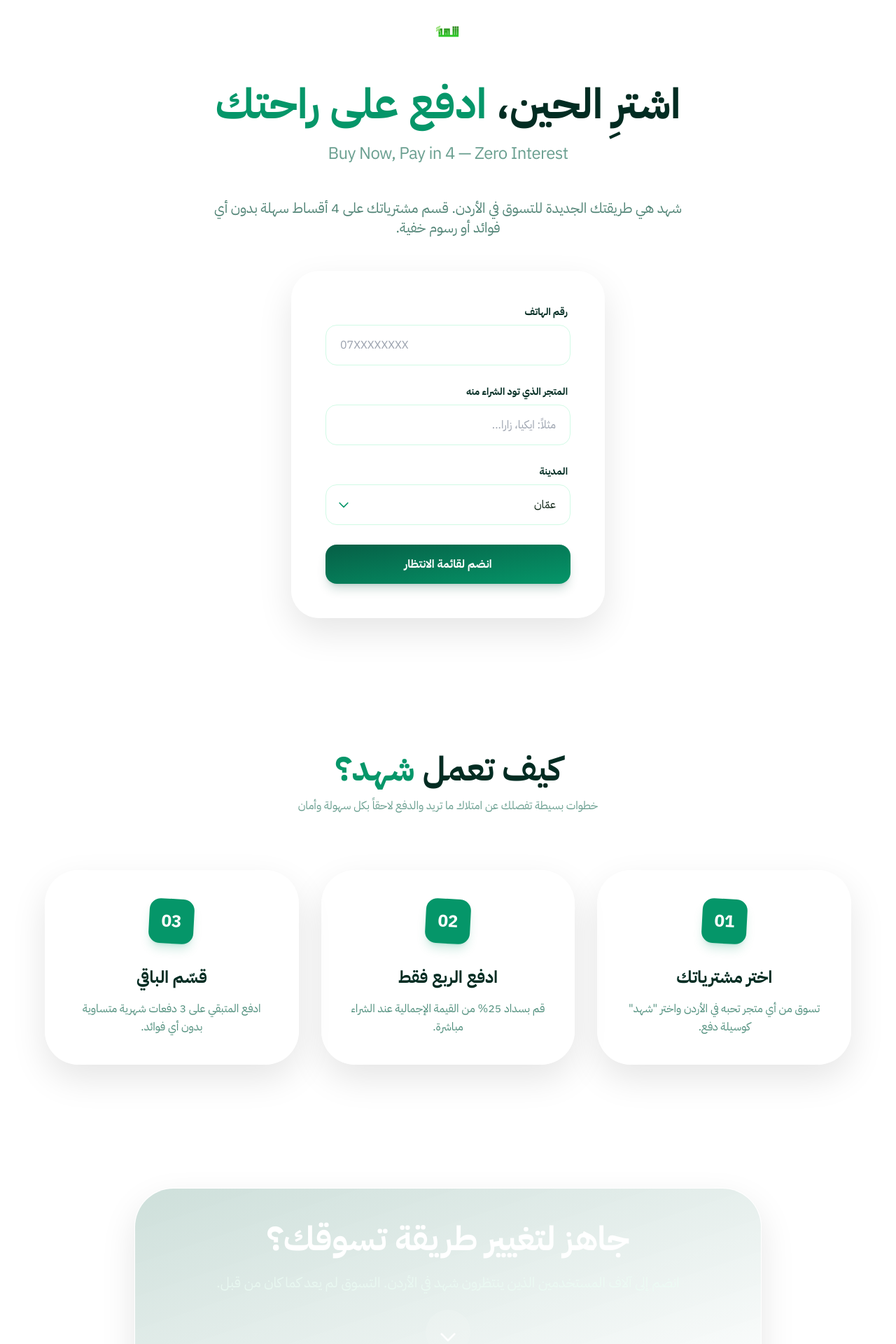
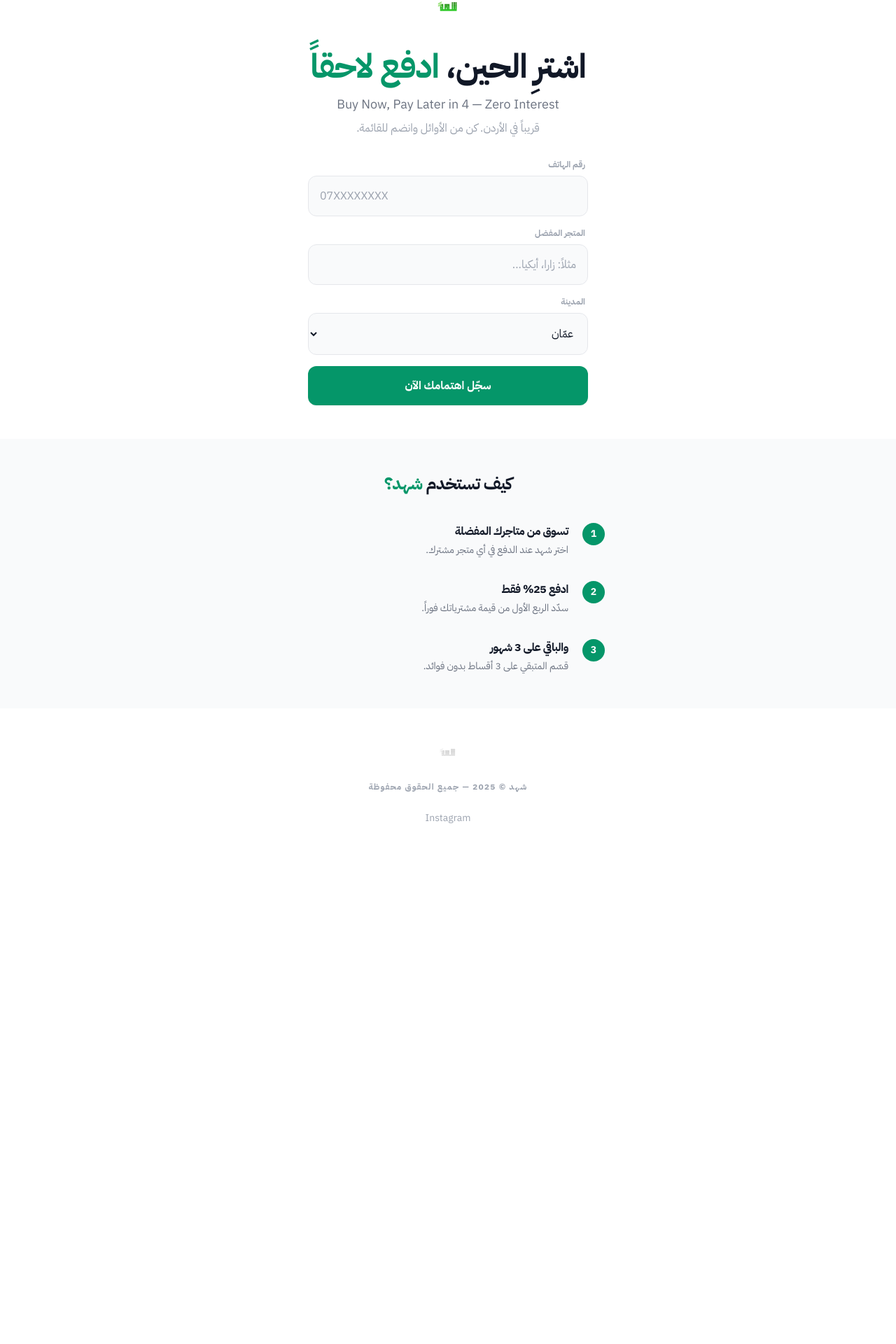
Before and after one commit to AL-atharbeh/shahed-waitlist, a Next.js app: page / in a window 1280 px wide. Shown: the part 73-1993 px from the top of the page at 70% size. After the commit the page ends 1301 px from the top, so only its background shows below. Built offline with nearby package versions, Linux system fonts and the light colour scheme.

Commit message:
Update design to match main project branding

```diff
--- a/app/globals.css
+++ b/app/globals.css
@@ -20,58 +20,49 @@
 
 :root {
   --background: #ffffff;
-  --foreground: #0a1f10;
-  --emerald-950: #022c22;
-  --emerald-600: #059669;
-  --emerald-500: #10b981;
+  --foreground: #111827;
+  --primary: #059669;
 }
 
 body {
   background-color: var(--background);
   color: var(--foreground);
   font-family: 'IBM Plex Sans Arabic', sans-serif;
-  overflow-x: hidden;
+  -webkit-font-smoothing: antialiased;
 }
 
 @layer base {
   h1, h2, h3, h4, h5, h6 {
-    @apply font-bold font-sans;
+    @apply font-bold tracking-tight;
   }
 }
 
-.gold-gradient-text {
-  @apply bg-clip-text text-transparent bg-gradient-to-r from-amber-200 via-yellow-400 to-amber-600;
+/* Simplified Animations */
+.fade-in {
+  animation: fadeIn 0.5s ease-out forwards;
 }
 
-.glass-card {
-  @apply bg-white/75 backdrop-blur-xl border border-white/60 shadow-premium;
+@keyframes fadeIn {
+  from { opacity: 0; transform: translateY(10px); }
+  to { opacity: 1; transform: translateY(0); }
 }
 
-.animate-fade-in-up {
-  opacity: 0;
-  animation: fadeInUp 0.8s cubic-bezier(0.16, 1, 0.3, 1) forwards;
-}
-
-@keyframes fadeInUp {
-  from {
-    opacity: 0;
-    transform: translateY(30px);
-  }
-  to {
-    opacity: 1;
-    transform: translateY(0);
-  }
-}
-
-/* Custom styles for form inputs */
+/* Clean Input Styles */
 input, select {
-  @apply bg-white/50 border border-emerald-100 rounded-2xl px-5 py-4 outline-none transition-all duration-300;
+  @apply w-full bg-gray-50 border border-gray-200 rounded-xl px-4 py-4 text-base transition-all duration-200 outline-none;
 }
 
 input:focus, select:focus {
-  @apply border-emerald-500 ring-4 ring-emerald-500/10 bg-white;
+  @apply border-emerald-600 bg-white ring-4 ring-emerald-50;
 }
 
 .btn-primary {
-  @apply bg-gradient-to-br from-emerald-800 to-emerald-600 text-white font-bold py-4 px-8 rounded-2xl shadow-lg shadow-emerald-900/20 hover:scale-[1.02] active:scale-[0.98] transition-all;
+  @apply bg-emerald-600 text-white font-bold py-4 px-6 rounded-xl transition-all active:scale-[0.98] disabled:opacity-50 shadow-sm hover:bg-emerald-700;
 }
+
+/* Mobile optimizations */
+@media (max-width: 640px) {
+  .container {
+    @apply px-6;
+  }
+}
--- a/app/page.tsx
+++ b/app/page.tsx
@@ -5,75 +5,30 @@
 
 export default function Home() {
   return (
-    <main className="min-h-screen flex flex-col bg-[#ffffff] selection:bg-emerald-100 selection:text-emerald-900">
-      {/* Dynamic Background Elements */}
-      <div className="fixed inset-0 -z-10 overflow-hidden pointer-events-none">
-        <div className="absolute top-0 left-1/4 w-96 h-96 bg-emerald-50 rounded-full blur-[120px] opacity-70"></div>
-        <div className="absolute bottom-0 right-1/4 w-96 h-96 bg-emerald-100/40 rounded-full blur-[120px] opacity-70"></div>
+    <main className="min-h-screen flex flex-col bg-white">
+      <div className="flex-grow">
+        <Hero />
+        <WaitlistForm />
+        <HowItWorks />
       </div>
 
-      <div className="flex-grow">
-        <Hero />
-
-        <section className="px-4 pb-24 relative">
-          {/* Subtle phone mockup or decorative element if needed */}
-          <div className="absolute top-0 left-1/2 -translate-x-1/2 -z-10 opacity-5 blur-2xl">
-            <div className="w-80 h-80 bg-emerald-600 rounded-full"></div>
-          </div>
-          <WaitlistForm />
-        </section>
-
-        <HowItWorks />
-
-        {/* Call to Action or extra info section */}
-        <section className="py-20 px-4 text-center">
-          <div className="max-w-4xl mx-auto glass-card p-12 rounded-[3.5rem] bg-emerald-950 text-white overflow-hidden relative">
-            <div className="absolute top-0 left-0 w-full h-full bg-gradient-to-br from-emerald-800/20 to-transparent"></div>
-            <div className="relative z-10">
-              <h2 className="text-3xl md:text-5xl font-bold mb-6">جاهز لتغيير طريقة تسوقك؟</h2>
-              <p className="text-emerald-50/70 text-lg md:text-xl mb-10 max-w-2xl mx-auto font-medium">
-                انضم إلى آلاف المستخدمين الذين ينتظرون شهد في الأردن. التسوق لم يعد كما كان من قبل.
-              </p>
-              <div className="flex justify-center">
-                <div className="h-16 w-16 bg-white/10 rounded-full flex items-center justify-center animate-bounce">
-                  <svg className="w-8 h-8 text-white" fill="none" stroke="currentColor" viewBox="0 0 24 24">
-                    <path strokeLinecap="round" strokeLinejoin="round" strokeWidth="2" d="M19 14l-7 7-7-7"></path>
-                  </svg>
-                </div>
-              </div>
-            </div>
-          </div>
-        </section>
-      </div>
-
-      <footer className="py-16 px-4 border-t border-emerald-50 bg-white">
-        <div className="max-w-6xl mx-auto flex flex-col md:flex-row justify-between items-center gap-8">
-          <div className="flex flex-col items-center md:items-start gap-4">
+      <footer className="py-12 px-6 text-center border-t border-gray-50">
+        <div className="max-w-md mx-auto space-y-6">
+          <div className="flex justify-center opacity-30 grayscale">
             <Image
               src="/images/logo_shahadd.png"
-              alt="Shahed Logo"
-              width={100}
-              height={40}
-              className="h-10 w-auto grayscale opacity-50 hover:grayscale-0 hover:opacity-100 transition-all cursor-pointer"
+              alt="شهد"
+              width={80}
+              height={32}
+              className="h-8 w-auto object-contain"
             />
-            <p className="text-emerald-900/40 text-sm font-bold">
-              شهد © 2025 — جميع الحقوق محفوظة
-            </p>
           </div>
-
-          <div className="flex items-center gap-8">
-            <a
-              href="https://instagram.com/shahed.jo"
-              target="_blank"
-              rel="noopener noreferrer"
-              className="group flex items-center gap-3 text-emerald-900/50 hover:text-emerald-600 transition-all font-bold"
-            >
-              <span>@shahed.jo</span>
-              <div className="w-10 h-10 bg-emerald-50 group-hover:bg-emerald-100 rounded-full flex items-center justify-center transition-colors">
-                <svg className="w-5 h-5" fill="currentColor" viewBox="0 0 24 24">
-                  <path d="M12 2.163c3.204 0 3.584.012 4.85.07 3.252.148 4.771 1.691 4.919 4.919.058 1.265.069 1.645.069 4.849 0 3.205-.012 3.584-.069 4.849-.149 3.225-1.664 4.771-4.919 4.919-1.266.058-1.644.07-4.85.07-3.204 0-3.584-.012-4.849-.07-3.26-.149-4.771-1.699-4.919-4.92-.058-1.265-.07-1.644-.07-4.849 0-3.204.013-3.583.07-4.849.149-3.227 1.664-4.771 4.919-4.919 1.266-.057 1.645-.069 4.849-.069zm0-2.163c-3.259 0-3.667.014-4.947.072-4.358.2-6.78 2.618-6.98 6.98-.059 1.281-.073 1.689-.073 4.948 0 3.259.014 3.668.072 4.948.2 4.358 2.618 6.78 6.98 6.98 1.281.058 1.689.072 4.948.072 3.259 0 3.668-.014 4.948-.072 4.354-.2 6.782-2.618 6.979-6.98.059-1.28.073-1.689.073-4.948 0-3.259-.014-3.667-.072-4.947-.196-4.354-2.617-6.78-6.979-6.98-1.281-.059-1.69-.073-4.949-.073zm0 5.838c-3.403 0-6.162 2.759-6.162 6.162s2.759 6.163 6.162 6.163 6.162-2.759 6.162-6.163c0-3.403-2.759-6.162-6.162-6.162zm0 10.162c-2.209 0-4-1.79-4-4 0-2.209 1.791-4 4-4s4 1.791 4 4c0 2.21-1.791 4-4 4zm6.406-11.845c-.796 0-1.441.645-1.441 1.44s.645 1.44 1.441 1.44c.795 0 1.439-.645 1.439-1.44s-.644-1.44-1.439-1.44z"/>
-                </svg>
-              </div>
+          <p className="text-gray-400 text-xs font-bold uppercase tracking-widest">
+            شهد © 2025 — جميع الحقوق محفوظة
+          </p>
+          <div className="flex justify-center gap-6">
+            <a href="https://instagram.com/shahed.jo" target="_blank" rel="noopener noreferrer" className="text-gray-400 hover:text-emerald-600 transition-colors">
+              <span className="text-sm">Instagram</span>
             </a>
           </div>
         </div>
--- a/components/Hero.tsx
+++ b/components/Hero.tsx
@@ -3,33 +3,29 @@
 
 const Hero: React.FC = () => {
   return (
-    <section className="relative pt-24 pb-12 text-center px-4 overflow-hidden">
-      {/* Decorative Blobs */}
-      <div className="absolute top-0 right-0 w-[500px] h-[500px] bg-emerald-50 rounded-full blur-3xl -z-10 opacity-60 animate-pulse"></div>
-      <div className="absolute -bottom-20 -left-20 w-[400px] h-[400px] bg-emerald-100/50 rounded-full blur-3xl -z-10"></div>
-
-      <div className="max-w-4xl mx-auto">
-        <div className="flex justify-center mb-12 animate-fade-in-down">
+    <section className="pt-16 pb-8 text-center px-6">
+      <div className="max-w-xl mx-auto">
+        <div className="flex justify-center mb-10">
           <Image
             src="/images/logo_shahadd.png"
-            alt="Logo Shahed"
-            width={120}
-            height={48}
-            className="h-12 w-auto object-contain"
+            alt="شهد"
+            width={100}
+            height={40}
+            className="h-10 w-auto object-contain"
+            priority
           />
         </div>
 
-        <div className="space-y-6 mb-12">
-          <h1 className="text-4xl md:text-6xl font-bold text-emerald-950 leading-tight animate-fade-in-up">
-            اشترِ الحين، <span className="text-emerald-600">ادفع على راحتك</span>
-          </h1>
-          <h2 className="text-xl md:text-2xl text-emerald-800/60 font-medium tracking-tight animate-fade-in-up animate-stagger-1">
-            Buy Now, Pay in 4 — Zero Interest
-          </h2>
-        </div>
+        <h1 className="text-4xl md:text-5xl font-bold text-gray-900 mb-4 leading-tight">
+          اشترِ الحين، <span className="text-emerald-600">ادفع لاحقاً</span>
+        </h1>
 
-        <p className="text-lg md:text-xl text-emerald-900/70 max-w-2xl mx-auto leading-relaxed animate-fade-in-up animate-stagger-2">
-          شهد هي طريقتك الجديدة للتسوق في الأردن. قسم مشترياتك على 4 أقساط سهلة بدون أي فوائد أو رسوم خفية.
+        <p className="text-lg text-gray-500 mb-2 font-medium">
+          Buy Now, Pay Later in 4 — Zero Interest
+        </p>
+
+        <p className="text-base text-gray-400">
+          قريباً في الأردن. كن من الأوائل وانضم للقائمة.
         </p>
       </div>
     </section>
--- a/components/HowItWorks.tsx
+++ b/components/HowItWorks.tsx
@@ -2,52 +2,37 @@
 
 const steps = [
   {
-    number: '01',
-    title: 'اختر مشترياتك',
-    desc: 'تسوق من أي متجر تحبه في الأردن واختر "شهد" كوسيلة دفع.',
+    title: 'تسوق من متاجرك المفضلة',
+    desc: 'اختر شهد عند الدفع في أي متجر مشترك.',
   },
   {
-    number: '02',
-    title: 'ادفع الربع فقط',
-    desc: 'قم بسداد 25% من القيمة الإجمالية عند الشراء مباشرة.',
+    title: 'ادفع 25% فقط',
+    desc: 'سدّد الربع الأول من قيمة مشترياتك فوراً.',
   },
   {
-    number: '03',
-    title: 'قسّم الباقي',
-    desc: 'ادفع المتبقي على 3 دفعات شهرية متساوية بدون أي فوائد.',
+    title: 'والباقي على 3 شهور',
+    desc: 'قسّم المتبقي على 3 أقساط بدون فوائد.',
   },
 ];
 
 const HowItWorks: React.FC = () => {
   return (
-    <section className="py-24 px-4">
-      <div className="max-w-6xl mx-auto">
-        <div className="text-center mb-20 animate-fade-in-up">
-          <h2 className="text-3xl md:text-5xl font-bold text-emerald-950 mb-4">
-            كيف تعمل <span className="text-emerald-600">شهد؟</span>
-          </h2>
-          <p className="text-emerald-800/60 max-w-xl mx-auto">
-            خطوات بسيطة تفصلك عن امتلاك ما تريد والدفع لاحقاً بكل سهولة وأمان
-          </p>
-        </div>
+    <section className="py-12 px-6 bg-gray-50">
+      <div className="max-w-md mx-auto">
+        <h2 className="text-2xl font-bold text-gray-900 mb-10 text-center">
+          كيف تستخدم <span className="text-emerald-600">شهد؟</span>
+        </h2>
 
-        <div className="grid grid-cols-1 md:grid-cols-3 gap-8 relative">
-          {/* Connector Line (Desktop) */}
-          <div className="hidden md:block absolute top-1/2 left-[15%] right-[15%] h-0.5 bg-gradient-to-r from-emerald-100 via-emerald-200 to-emerald-100 -z-10"></div>
-
+        <div className="space-y-8">
           {steps.map((step, index) => (
-            <div
-              key={index}
-              className="group glass-card p-10 rounded-[3rem] text-center hover:bg-emerald-50/50 transition-all duration-500 animate-fade-in-up"
-              style={{ animationDelay: `${0.4 + index * 0.1}s` }}
-            >
-              <div className="w-16 h-16 bg-emerald-600 text-white rounded-2xl flex items-center justify-center text-2xl font-bold mx-auto mb-8 rotate-3 group-hover:rotate-0 transition-transform duration-500 shadow-lg shadow-emerald-600/20">
-                {step.number}
+            <div key={index} className="flex items-start gap-5">
+              <div className="flex-shrink-0 w-8 h-8 bg-emerald-600 text-white rounded-full flex items-center justify-center font-bold text-sm">
+                {index + 1}
               </div>
-              <h3 className="text-2xl font-bold text-emerald-950 mb-4">{step.title}</h3>
-              <p className="text-emerald-800/70 leading-relaxed font-medium">
-                {step.desc}
-              </p>
+              <div>
+                <h3 className="font-bold text-gray-900 mb-1">{step.title}</h3>
+                <p className="text-gray-500 text-sm leading-relaxed">{step.desc}</p>
+              </div>
             </div>
           ))}
         </div>
--- a/components/WaitlistForm.tsx
+++ b/components/WaitlistForm.tsx
@@ -17,10 +17,9 @@
     setLoading(true);
     setError('');
 
-    // Jordanian phone validation (07XXXXXXXX)
     const phoneRegex = /^07[789]\d{7}$/;
     if (!phoneRegex.test(formData.phone)) {
-      setError('يرجى إدخال رقم هاتف أردني صحيح (مثلاً: 079XXXXXXX)');
+      setError('يرجى إدخال رقم هاتف صحيح 07XXXXXXXX');
       setLoading(false);
       return;
     }
@@ -28,21 +27,14 @@
     try {
       const response = await fetch('/api/waitlist', {
         method: 'POST',
-        headers: {
-          'Content-Type': 'application/json',
-        },
+        headers: { 'Content-Type': 'application/json' },
         body: JSON.stringify(formData),
       });
-
       const data = await response.json();
-
-      if (data.success) {
-        setSuccess(true);
-      } else {
-        setError(data.message || 'حدث خطأ ما، يرجى المحاولة لاحقاً');
-      }
+      if (data.success) setSuccess(true);
+      else setError(data.message || 'حدث خطأ ما');
     } catch (err) {
-      setError('تعذر الاتصال بالخادم. يرجى التحقق من اتصالك بالإنترنت.');
+      setError('يرجى التحقق من اتصالك بالإنترنت');
     } finally {
       setLoading(false);
     }
@@ -50,60 +42,44 @@
 
   if (success) {
     return (
-      <div className="max-w-md mx-auto glass-card p-10 rounded-[2.5rem] text-center animate-fade-in-up">
-        <div className="w-20 h-20 bg-emerald-100 text-emerald-600 rounded-full flex items-center justify-center mx-auto mb-6">
-          <svg className="w-10 h-10" fill="none" stroke="currentColor" viewBox="0 0 24 24">
-            <path strokeLinecap="round" strokeLinejoin="round" strokeWidth="2.5" d="M5 13l4 4L19 7"></path>
-          </svg>
-        </div>
-        <h3 className="text-2xl font-bold text-emerald-950 mb-3">شكراً لانضمامك!</h3>
-        <p className="text-emerald-800/70">سنتواصل معك عبر واتساب عند الإطلاق 🎉</p>
+      <div className="max-w-md mx-auto py-12 px-6 text-center fade-in">
+        <div className="text-4xl mb-4">🎉</div>
+        <h3 className="text-2xl font-bold text-gray-900 mb-2">تم تسجيلك بنجاح!</h3>
+        <p className="text-gray-500">سنتواصل معك عبر واتساب قريباً جداً.</p>
       </div>
     );
   }
 
   return (
-    <div className="max-w-md mx-auto glass-card p-8 md:p-12 rounded-[2.5rem] animate-fade-in-up animate-stagger-3">
-      <form onSubmit={handleSubmit} className="space-y-7">
-        <div className="space-y-2">
-          <label htmlFor="phone" className="block text-sm font-bold text-emerald-950 mr-1">
-            رقم الهاتف
-          </label>
+    <div className="max-w-md mx-auto px-6 pb-12 fade-in">
+      <form onSubmit={handleSubmit} className="space-y-4">
+        <div>
+          <label className="block text-xs font-bold text-gray-400 uppercase mb-2 mr-1">رقم الهاتف</label>
           <input
-            id="phone"
             type="tel"
             placeholder="07XXXXXXXX"
             required
-            className="w-full text-left font-sans"
             dir="ltr"
+            className="font-sans"
             value={formData.phone}
             onChange={(e) => setFormData({ ...formData, phone: e.target.value })}
           />
         </div>
 
-        <div className="space-y-2">
-          <label htmlFor="store" className="block text-sm font-bold text-emerald-950 mr-1">
-            المتجر الذي تود الشراء منه
-          </label>
+        <div>
+          <label className="block text-xs font-bold text-gray-400 uppercase mb-2 mr-1">المتجر المفضل</label>
           <input
-            id="store"
             type="text"
-            placeholder="مثلاً: ايكيا، زارا..."
+            placeholder="مثلاً: زارا، أيكيا..."
             required
-            className="w-full"
             value={formData.store}
             onChange={(e) => setFormData({ ...formData, store: e.target.value })}
           />
         </div>
 
-        <div className="space-y-2">
-          <label htmlFor="city" className="block text-sm font-bold text-emerald-950 mr-1">
-            المدينة
-          </label>
-          <div className="relative">
+        <div>
+          <label className="block text-xs font-bold text-gray-400 uppercase mb-2 mr-1">المدينة</label>
           <select
-              id="city"
-              className="w-full appearance-none pr-5 pl-12"
             value={formData.city}
             onChange={(e) => setFormData({ ...formData, city: e.target.value })}
           >
@@ -112,30 +88,12 @@
             <option value="الزرقاء">الزرقاء</option>
             <option value="أخرى">أخرى</option>
           </select>
-            <div className="absolute left-4 top-1/2 -translate-y-1/2 pointer-events-none text-emerald-600">
-              <svg className="w-5 h-5" fill="none" stroke="currentColor" viewBox="0 0 24 24">
-                <path strokeLinecap="round" strokeLinejoin="round" strokeWidth="2" d="M19 9l-7 7-7-7"></path>
-              </svg>
-            </div>
-          </div>
         </div>
 
-        {error && (
-          <p className="text-red-500 text-sm font-bold text-center animate-pulse">
-            {error}
-          </p>
-        )}
+        {error && <p className="text-red-500 text-sm font-bold text-center">{error}</p>}
 
-        <button
-          type="submit"
-          disabled={loading}
-          className="btn-primary w-full disabled:opacity-50 disabled:scale-100 flex items-center justify-center gap-3 mt-4"
-        >
-          {loading ? (
-            <div className="w-6 h-6 border-3 border-white/30 border-t-white rounded-full animate-spin"></div>
-          ) : (
-            <span>انضم لقائمة الانتظار</span>
-          )}
+        <button type="submit" disabled={loading} className="btn-primary w-full mt-2">
+          {loading ? 'جاري التحميل...' : 'سجّل اهتمامك الآن'}
         </button>
       </form>
     </div>
```
Lines whose indentation alone changed are shown as unchanged.
